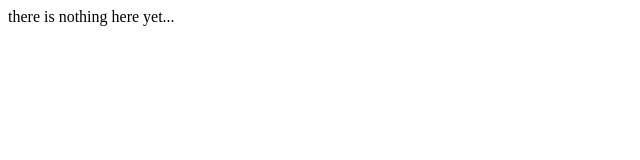
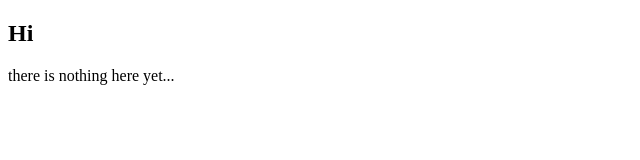
Before and after one commit to swagberry/swagberry.github.io, a plain HTML site: page index.html in a window 1280 px wide. Shown: the whole page, without its empty margins (0-640 px from the left). Drawn offline with Linux system fonts and the light colour scheme.

Commit message:
Update index.html

```diff
--- a/index.html
+++ b/index.html
@@ -1,7 +1,7 @@
 <!DOCTYPE html>
 <html>
 <head>
-  <title>Hi</title>
+  <h2>Hi</h2>
 </head>
 <body>
   there is nothing here yet...
```
